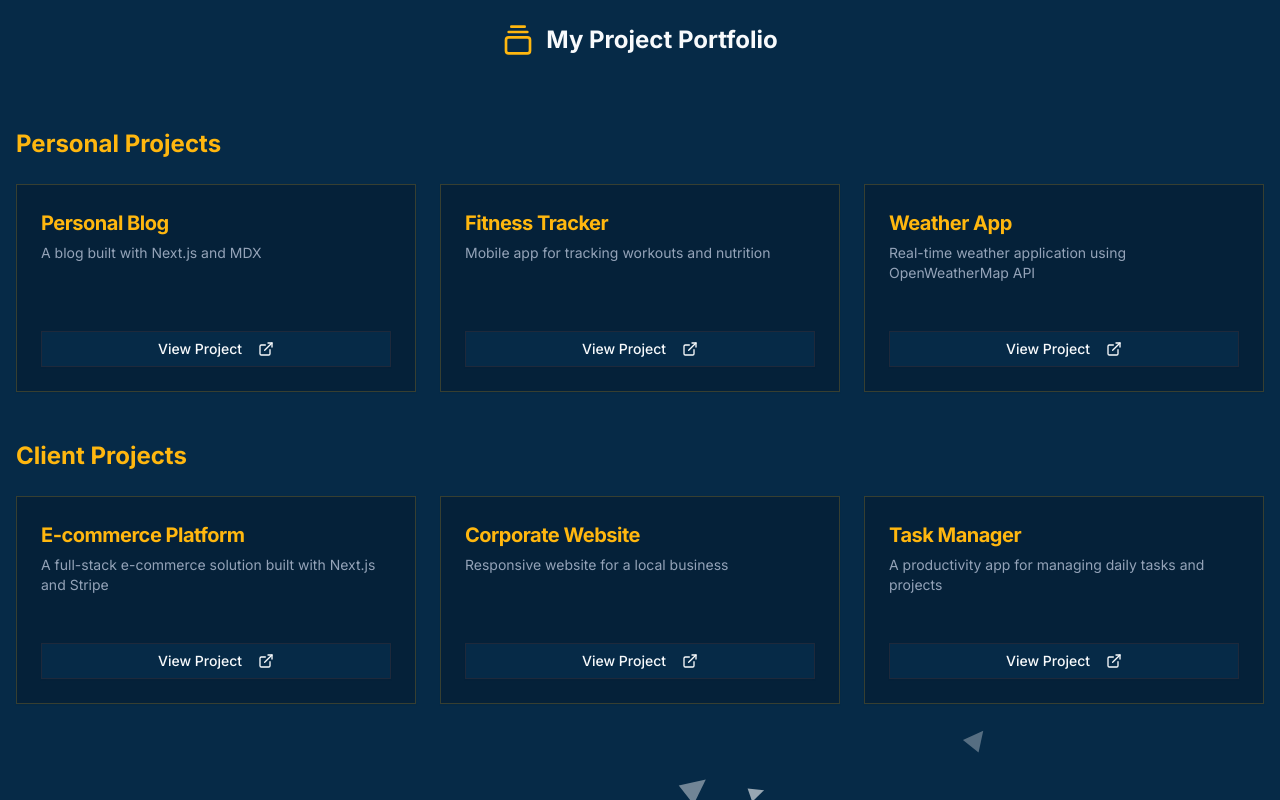
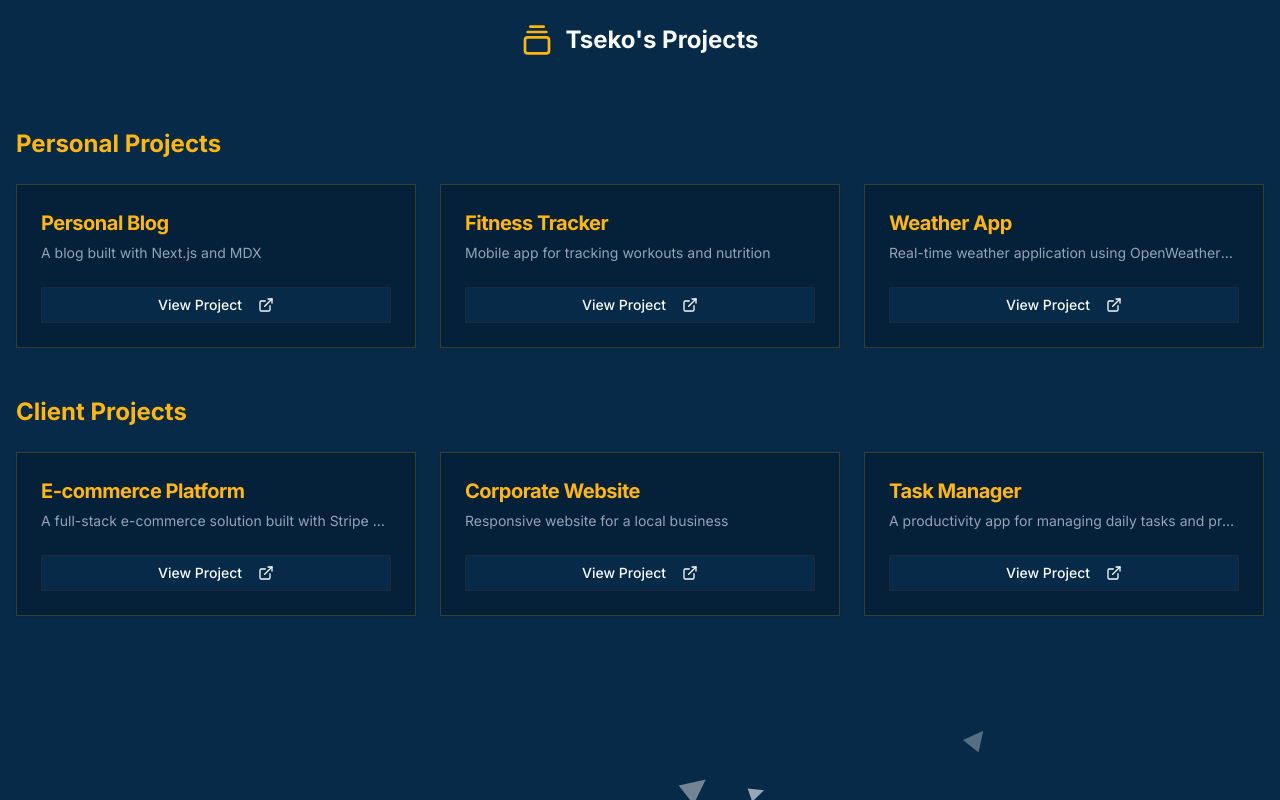
Before and after one commit to HayGrouve/portfolio, a Next.js app: page / in a window 1280 px wide. Built offline with nearby package versions, Linux system fonts and the light colour scheme.

Commit message:
update project titles and descriptions for clarity and consistency

```diff
--- a/src/components/header.tsx
+++ b/src/components/header.tsx
@@ -20,7 +20,7 @@ export default function Header() {
           animate={{ opacity: 1, x: 0 }}
           transition={{ duration: 0.5, delay: 0.2 }}
         >
-          My Project Portfolio
+          Tseko&apos;s Projects
         </motion.h1>
       </div>
     </header>
--- a/src/components/project-card.tsx
+++ b/src/components/project-card.tsx
@@ -23,10 +23,16 @@ export default function ProjectCard({
   return (
     <Card className="group flex h-full flex-col overflow-hidden border border-accent/20 bg-card text-card-foreground shadow-sm transition-shadow duration-300 hover:shadow-accent">
       <CardHeader>
-        <CardTitle className="text-xl font-bold text-accent">{title}</CardTitle>
-        <CardDescription className="mt-2">{description}</CardDescription>
+        <CardTitle className="select-none text-xl font-bold text-accent">
+          {title}
+        </CardTitle>
+        <CardDescription
+          title={description.length > 58 ? description : undefined}
+          className="mt-2 select-none truncate"
+        >
+          {description}
+        </CardDescription>
       </CardHeader>
-      <CardContent className="flex-grow" />
       <CardFooter>
         <Button
           asChild
--- a/src/components/project-list.tsx
+++ b/src/components/project-list.tsx
@@ -16,7 +16,7 @@ const projects = [
   {
     title: "E-commerce Platform",
     description:
-      "A full-stack e-commerce solution built with Next.js and Stripe",
+      "A full-stack e-commerce solution built with Stripe A full-stack e-commerce solution built with Stripe A full-stack e-commerce solution built with Stripe",
     link: "https://github.com/yourusername/ecommerce-platform",
     type: "client",
   },
@@ -34,7 +34,7 @@ const projects = [
   },
   {
     title: "Task Manager",
-    description: "A productivity app for managing daily tasks and projects",
+    description: "A productivity app for managing daily tasks and projectsss",
     link: "https://github.com/yourusername/task-manager",
     type: "client",
   },
```
